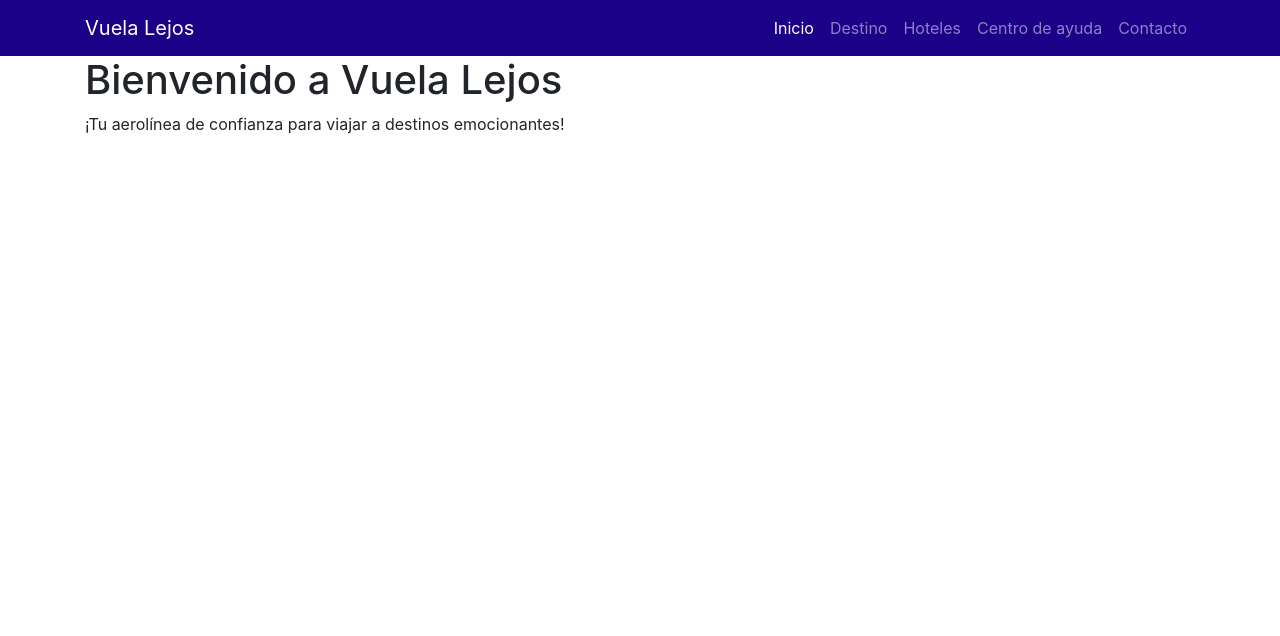
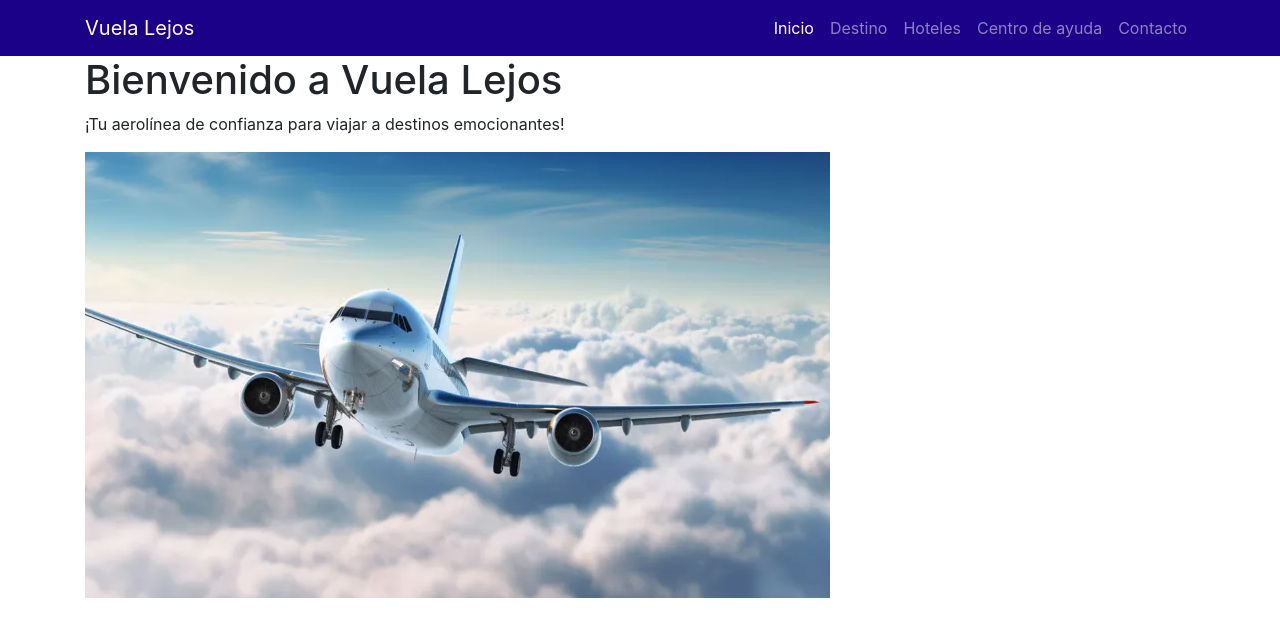
Before and after one commit to Cry70r/Actividad-Evaluativa-M1--EPE1-, a plain HTML site: page index.html in a window 1280 px wide. Drawn offline with nearby package versions, Linux system fonts and the light colour scheme.

Commit message:
carga de imagenes

```diff
--- a/index.html
+++ b/index.html
@@ -51,10 +51,14 @@
     </div>
 </nav>
 
+
+
 <!-- Contenido de la página -->
 <div class="container">
     <h1>Bienvenido a Vuela Lejos</h1>
     <p>¡Tu aerolínea de confianza para viajar a destinos emocionantes!</p>
+    <img src="assets/avion1.png" class="d-block w100" alt="imagen1"></img>
+
 </div>
 
 <!-- Scripts de Bootstrap (jQuery y Popper.js necesarios para Bootstrap) -->
```
Also changed, not shown: assets/Avion4.png (added), assets/avion1.png (added), assets/avion2.png (added), assets/avion3.png (added).
